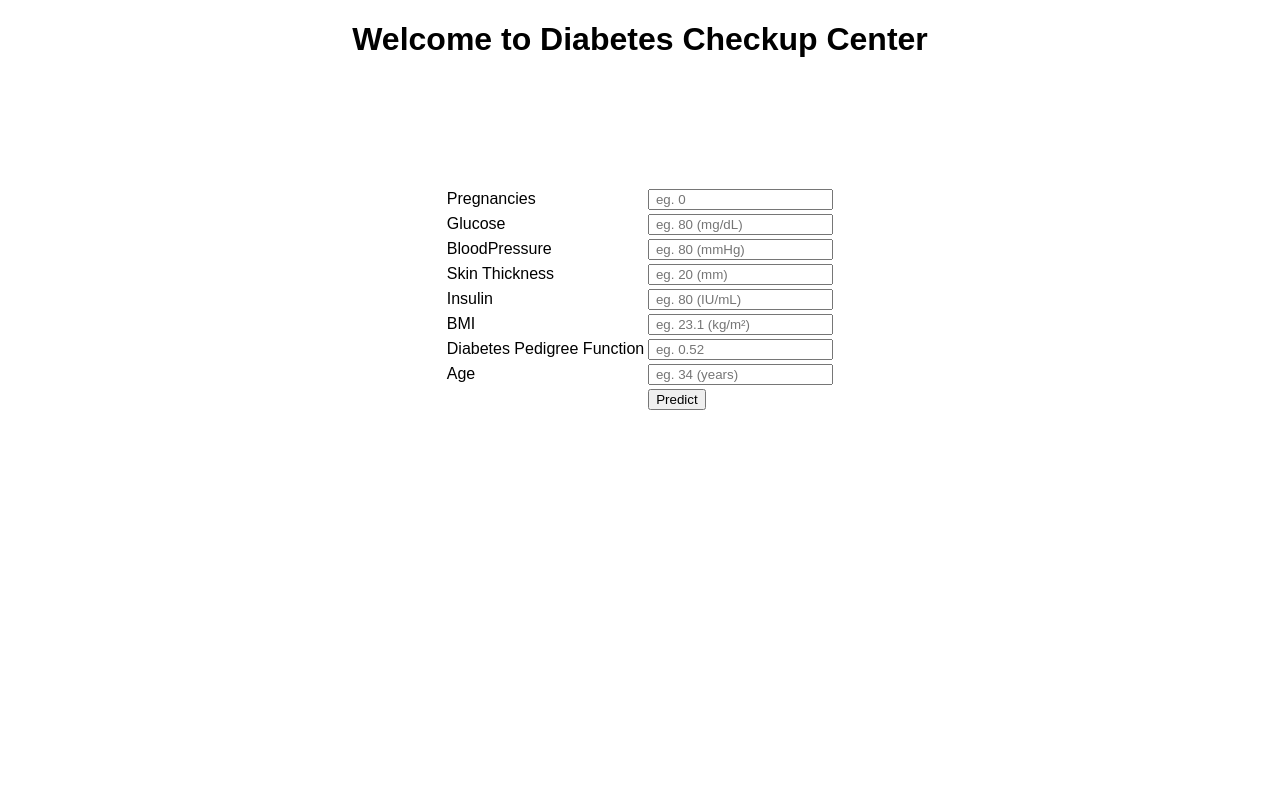
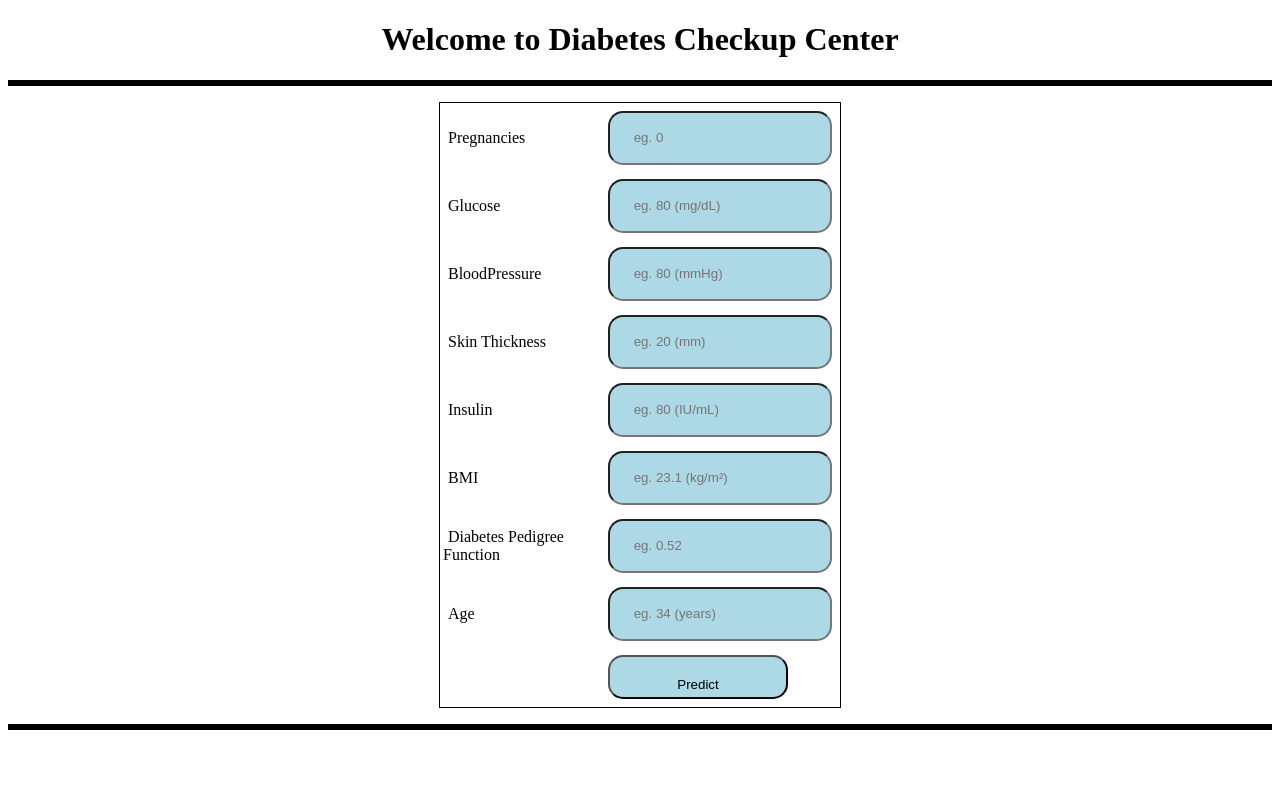
Before and after one commit to PurnimaSingh10/ML, a Flask app: page / in a window 1280 px wide. Run offline with Flask 2, Linux system fonts and the light colour scheme; parts of the project's set-up code (start-up, migrations or seed data) failed here and were passed over.

Commit message:
Add files via upload

```diff
--- a/static/styles.css
+++ b/static/styles.css
@@ -1,138 +1,28 @@
-html{
+html {
 	height: 100%;
 	margin: 0;
 }
 
-body{
-	font-family: Arial, Helvetica,sans-serif;
-    text-align: center;
-    margin: 0;
-    padding: 0;
-    width: 100%;
-	height: 100%;
-	display: flex;
-	flex-direction: column;
+form {
+  width: 400px;
+  border: 1px solid black;
+  display: flex;
 }
 
-/* Website Title */
-.container{
-    padding: 30px;
-	position: relative;
-	background: linear-gradient(45deg, #443B96, #F60B68, #F4483A);
-	background-size: 500% 500%;
-	animation: change-gradient 10s ease-in-out infinite;
-}
-@keyframes change-gradient {
-	0%{
-		background-position: 0 50%;
-	}
-	50%{
-		background-position: 100% 50%;
-	}
-	100%{
-		background-position: 0 50%;
-	}
+input {
+  flex: 2;
 }
 
-.container-heading{
-    margin: 0;
+input, label {
+  margin: 5px;
 }
 
-.heading_font{
-    color: #ffffff;
-	font-family: 'Pacifico', cursive;
-	font-size: 35px;
-	font-weight: normal;
+.rcorners4 {
+  border-radius: 15px;
+  background: #ADD8E6;
+  padding: 20px;
+  width: 180px;
+  height: 10px;
 }
 
-.description p{
-	color: #ffffff;
-    font-style: italic;
-    font-size: 14px;
-    margin: -5px 0 0;
-}
-
-/* Text Area */
-.ml-container{
-    margin: 30px 0;
-	flex: 1 0 auto;
-}
-
-.form-input {
-	text-align: center;
-	width: 350px;
-	height: 25px;
-	margin-bottom: 5px;
-}
-
-/* Predict Button */
-.my-cta-button{
-	background: #f9f9f9;
-   	border: 2px solid #000000;
-    border-radius: 1000px;
-    box-shadow: 3px 3px #8c8c8c;
-	margin-top: 10px;
-    padding: 10px 36px;
-    color: #000000;
-    display: inline-block;
-   	font: italic bold 20px/1 "Calibri", sans-serif;
-    text-align: center;
-}
-
-.my-cta-button:hover{
-    color: #4d089a;
-    border: 2px solid #4d089a;
-}
-
-.my-cta-button:active{
-    box-shadow: 0 0;
-}
-
-/* Contact */
-.contact-icon{
-	color: #ffffff;
-	padding: 7px;
-}
-
-.contact-icon:hover{
-	color: #8c8c8c;
-}
-
-/* Footer */
-.footer{
-	flex-shrink: 0;
-	position: relative;
-	padding: 20px;
-	background: linear-gradient(45deg, #443B96, #F60B68, #F4483A);
-	background-size: 500% 500%;
-	animation: change-gradient 10s ease-in-out infinite;
-}
-
-.footer-description{
-	color: #ffffff;
-	margin: 0;
-	font-size: 12px;
-}
-
-/* Result */
-.results{
-    padding: 30px 0 0;
-	flex: 1 0 auto;
-}
-
-.danger{
-    color: #ff0000;
-}
-
-.safe{
-    color: green;
-}
-
-.gif{
-	width: 25%;
-}
-
-.gif1{
-	width: 35%;
-    	margin: 10px 0;
-}
+.solid {border-style: solid;}
```
Also changed, not shown: static/favicon.ico (added), static/nodiabetes.webp (added).
